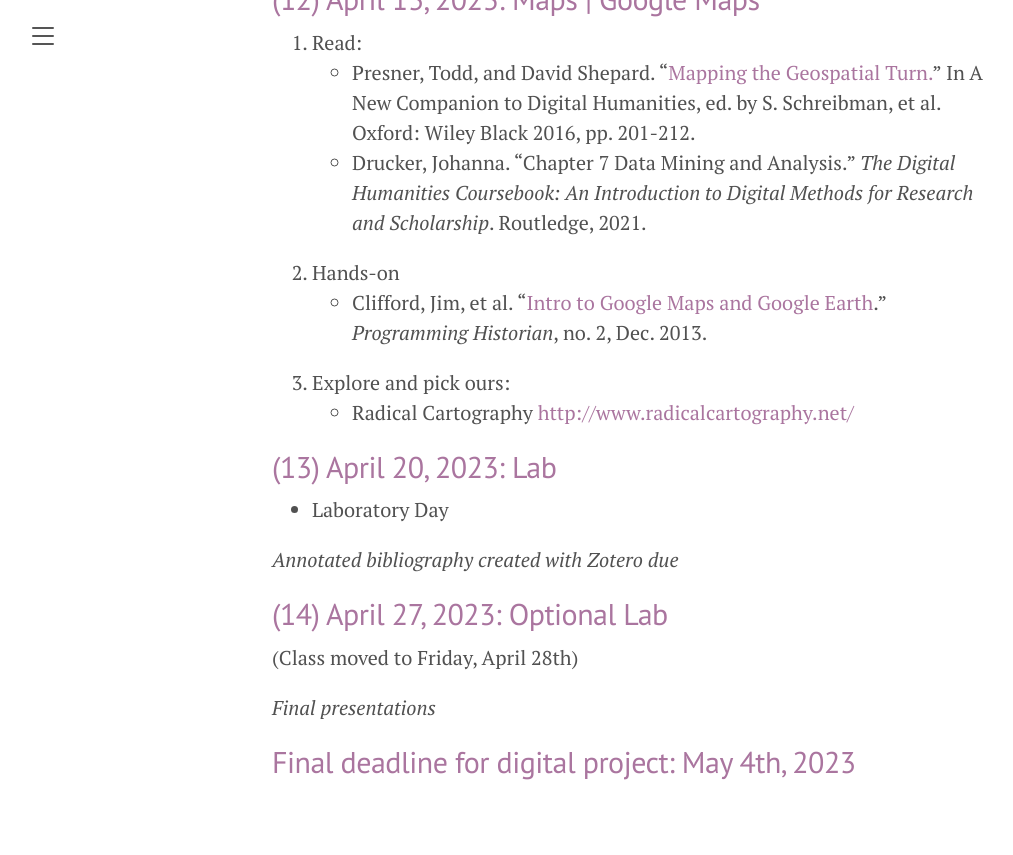
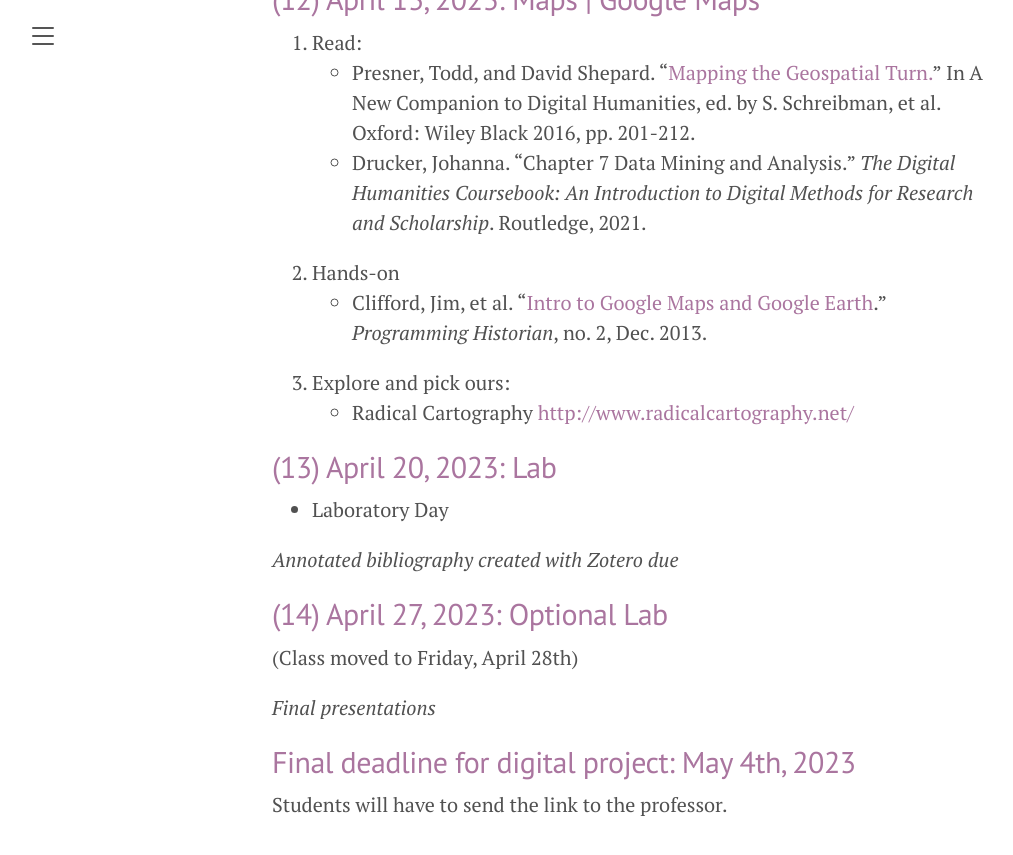
Before and after one commit to susannalles/DHPracticum_Spring23, a Jekyll site: the page built from schedule.md, in a window 1280 px wide and 900 px high, scrolled down 5162 px. Shown: the top 855 px of the window, without its empty margins (8-1021 px from the left). Built offline with Jekyll 4.4.1, drawn with Linux system fonts in a browser that asks for light colours.

Commit message:
Update schedule.md

```diff
--- a/schedule.md
+++ b/schedule.md
@@ -3,7 +3,7 @@ layout: page
 title: Schedule
 ---
 
-*Each week, this schedule will be updated with more details on the exercices and the sites to explore. This syllabus is subject to change based on time and the interests of the class.*
+Each week, this schedule will be updated with more details on the exercices and the sites to explore. This syllabus is subject to change based on time and the interests of the class.
 
 ## (1) January 19, 2023: Presentation
 
@@ -147,3 +147,5 @@ Session offered by Prof. Lindsay Thomas
 
 
 ## Final deadline for digital project: May 4th, 2023
+
+Students will have to send the link to the professor.
```
